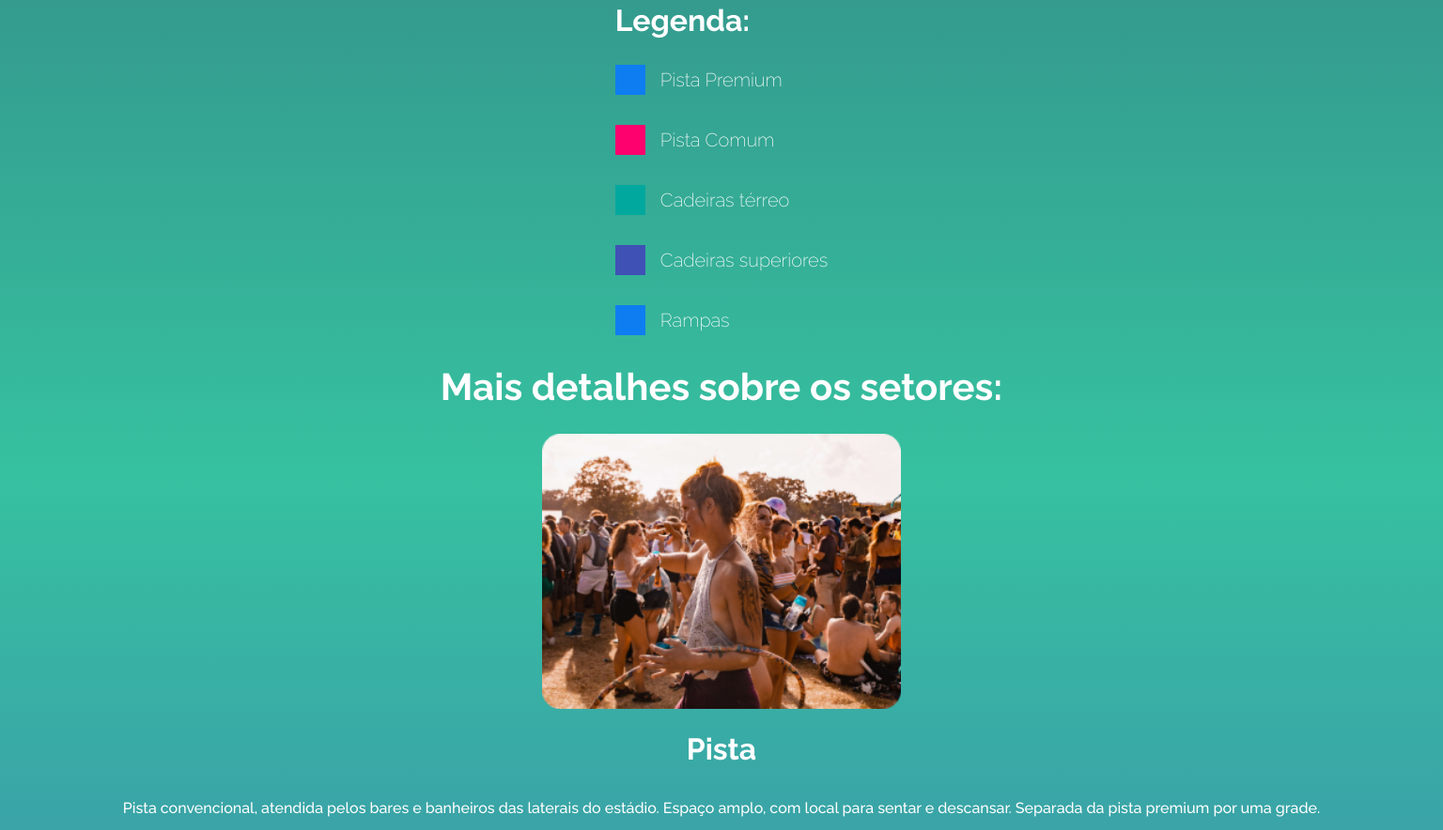
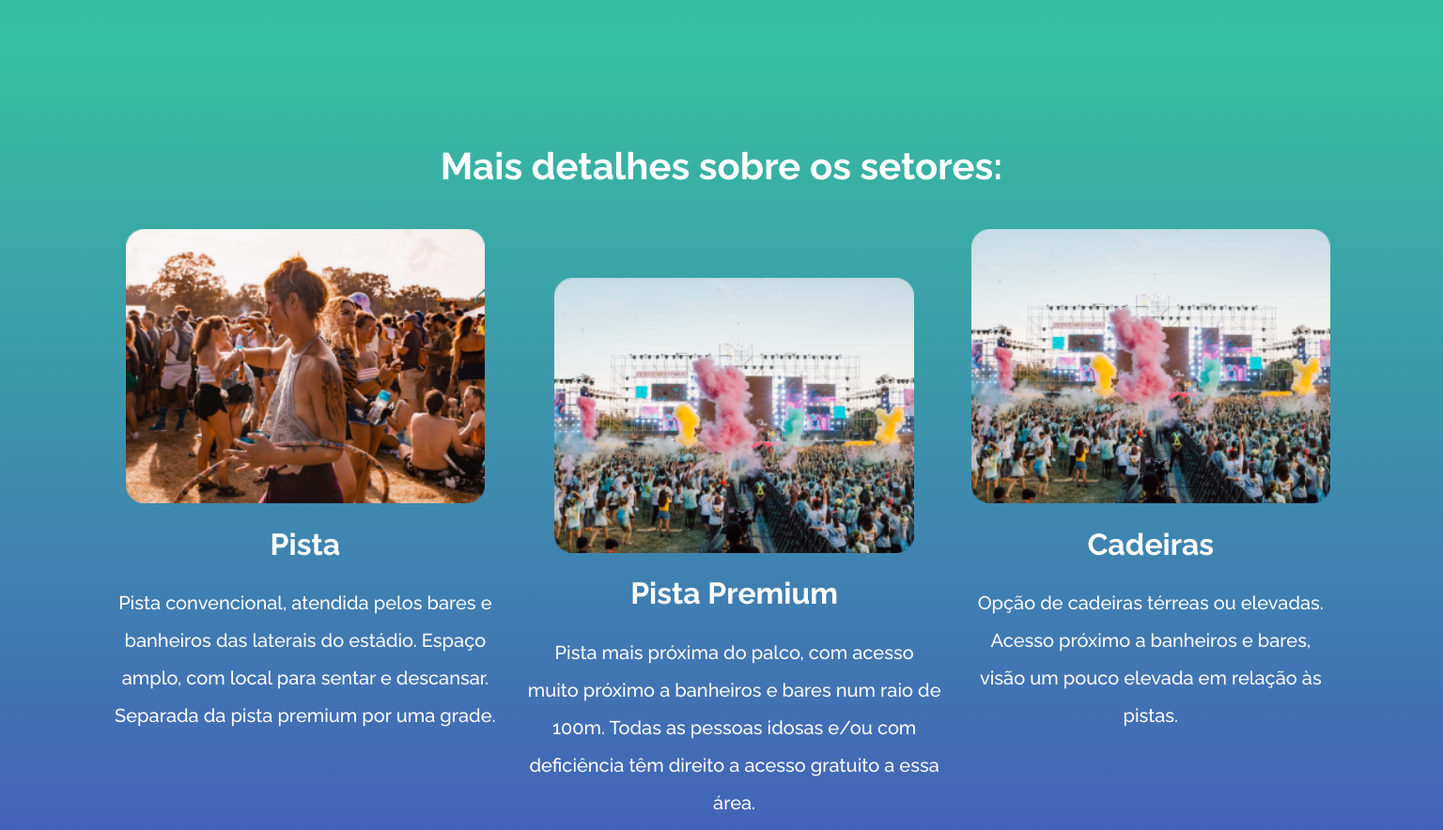
Before and after one commit to Feehh32/projeto-codechella, a plain HTML site: page mapa-de-setores.html in a window 1536 px wide. Shown: the part 1088-1972 px from the top of the page at 94% size. Drawn offline with Linux system fonts and the light colour scheme; a web font is replaced by a local one.

Commit message:
Finalizando a página mapa-de-setores do desktop

```diff
--- a/mapa-de-setores.html
+++ b/mapa-de-setores.html
@@ -29,7 +29,8 @@
                 <ul class="menu__lista">
                     <li class="menu__lista--item"><a href="./experiencia.html" class="menu__lista--link">A
                             experiência</a></li>
-                    <li class="menu__lista--item"><a href="./mapa-de-setores.html" class="menu__lista--link">Mapa de Setores</a></li>
+                    <li class="menu__lista--item"><a href="./mapa-de-setores.html" class="menu__lista--link">Mapa de
+                            Setores</a></li>
                     <li class="menu__lista--item"><a href="#" class="menu__lista--link">Informações</a></li>
                     <li class="menu__lista--item"><a href="#" class="menu__lista--link">Ingresso</a></li>
                 </ul>
@@ -82,9 +83,11 @@
         <section class="detalhes">
             <h6 class="detalhes__titulo">Mais detalhes sobre os setores:</h6>
 
+            <div class="detalhes__posicionamento">
                 <div class="detalhes__card">
                     <div class="detalhes__img--div">
-                    <img src="./assets/setores-detalhes1.png" alt="imagem de garota em festival" class="detalhes__img">
+                        <img src="./assets/setores-detalhes1.png" alt="imagem de garota em festival"
+                            class="detalhes__img">
                     </div>
                     <h6 class="detalhes__subtitulo">Pista</h6>
                     <p class="detalhes__texto">
@@ -95,24 +98,29 @@
 
                 <div class="detalhes__card">
                     <div class="detalhes__img--div">
-                    <img src="./assets/setores-detalhes2.png" alt="imagem de garota em festival" class="detalhes__img">
+                        <img src="./assets/setores-detalhes2.png" alt="imagem de garota em festival"
+                            class="detalhes__img">
                     </div>
                     <h6 class="detalhes__subtitulo">Pista Premium</h6>
                     <p class="detalhes__texto">
-                    Pista mais próxima do palco, com acesso muito próximo a banheiros e bares num raio de 100m. Todas as
+                        Pista mais próxima do palco, com acesso muito próximo a banheiros e bares num raio de 100m.
+                        Todas as
                         pessoas idosas e/ou com deficiência têm direito a acesso gratuito a essa área.
                     </p>
                 </div>
 
                 <div class="detalhes__card">
                     <div class="detalhes__img--div">
-                    <img src="./assets/setores-detalhes2.png" alt="imagem de garota em festival" class="detalhes__img">
+                        <img src="./assets/setores-detalhes2.png" alt="imagem de garota em festival"
+                            class="detalhes__img">
                     </div>
                     <h6 class="detalhes__subtitulo">Cadeiras</h6>
                     <p class="detalhes__texto">
-                    Opção de cadeiras térreas ou elevadas. Acesso próximo a banheiros e bares, visão um pouco elevada em
+                        Opção de cadeiras térreas ou elevadas. Acesso próximo a banheiros e bares, visão um pouco
+                        elevada em
                         relação às pistas.
                     </p>
+                </div>
             </div>
 
         </section>
--- a/styles/detalhes.css
+++ b/styles/detalhes.css
@@ -1,10 +1,18 @@
 /* Para mobile */
 
 .detalhes {
+    padding: 2rem 0;
+}
+
+.detalhes__posicionamento {
     display: flex;
     flex-direction: column;
-    padding: 2rem 1.5rem;
+    padding: 0 1.5rem;
     gap: 32px;
+}
+
+.detalhes__titulo {
+    padding-bottom: 2rem;
 }
 
 .detalhes__titulo,
@@ -33,7 +41,7 @@
 
 .detalhes__texto {
     font-weight: 500;
-    font-family: 1.25rem;
+    font-size: 1.25rem;
     line-height: 40px;
     text-align: center;
 }
@@ -41,6 +49,10 @@
 /* Para Tablets */
 
 @media screen and (min-width: 768px) {
+    .detalhes__posicionamento {
+        padding: 0 3.75rem;
+    }
+
     .detalhes__titulo {
         font-size: 2.5rem;
     }
@@ -50,3 +62,25 @@
         height: 293px;
     }
 }
+
+/* Para desktops */
+
+@media screen and (min-width: 1440px) {
+    .detalhes {
+        padding: 3rem 0;
+    }
+
+    .detalhes__titulo {
+        padding-bottom: 3rem;
+    }
+
+    .detalhes__posicionamento {
+        flex-direction: row;
+        height: 631px;
+        padding: 0 7.5rem;
+    }
+
+    .detalhes__card:nth-child(2)  {
+        align-self:flex-end;
+    }
+}
--- a/styles/mapa-setores.css
+++ b/styles/mapa-setores.css
@@ -80,3 +80,16 @@
         line-height: 37.7px;
     }
 }
+
+/* Para desktops */
+
+@media screen and (min-width: 1440px) {
+    .mapa-setores {
+        flex-direction: row;
+    }
+
+    .mapa-setores__div {
+        width: 690px;
+        height: 716px;
+    }
+}
```
Lines whose indentation alone changed are shown as unchanged.
